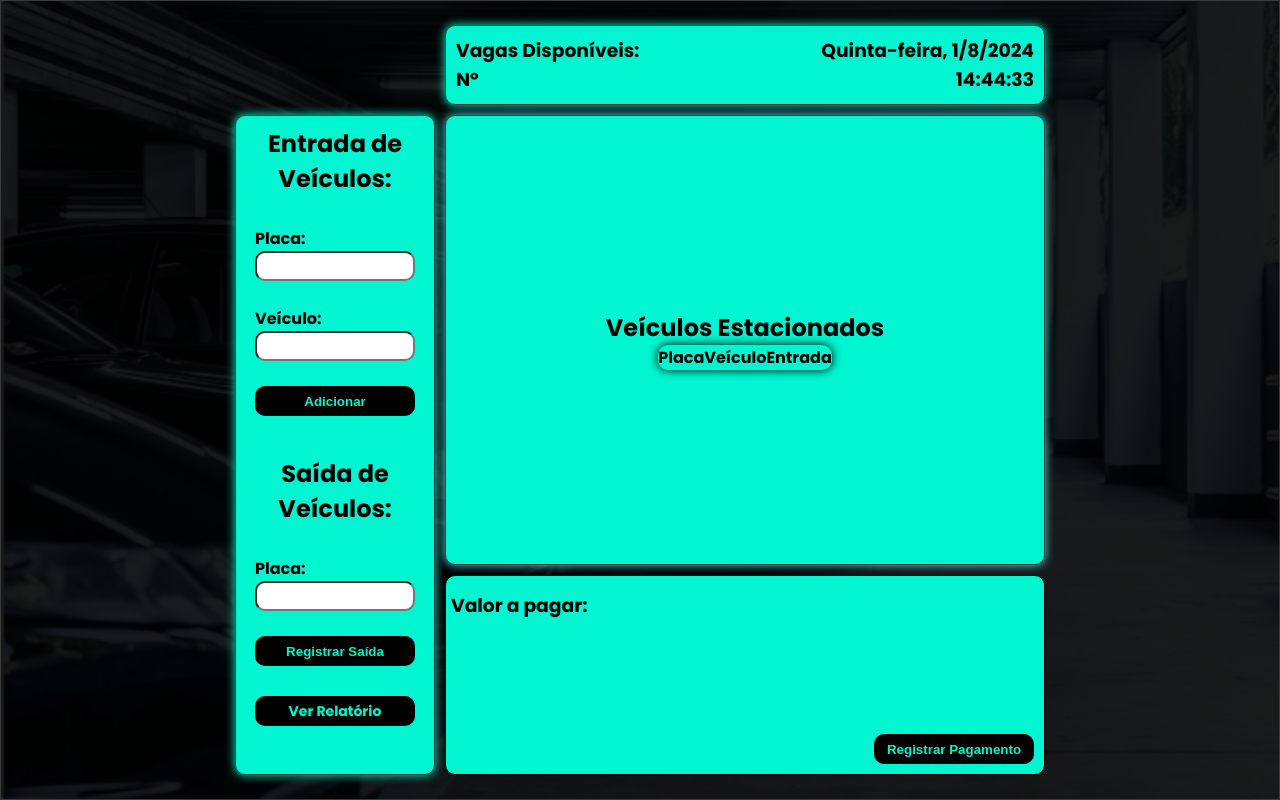
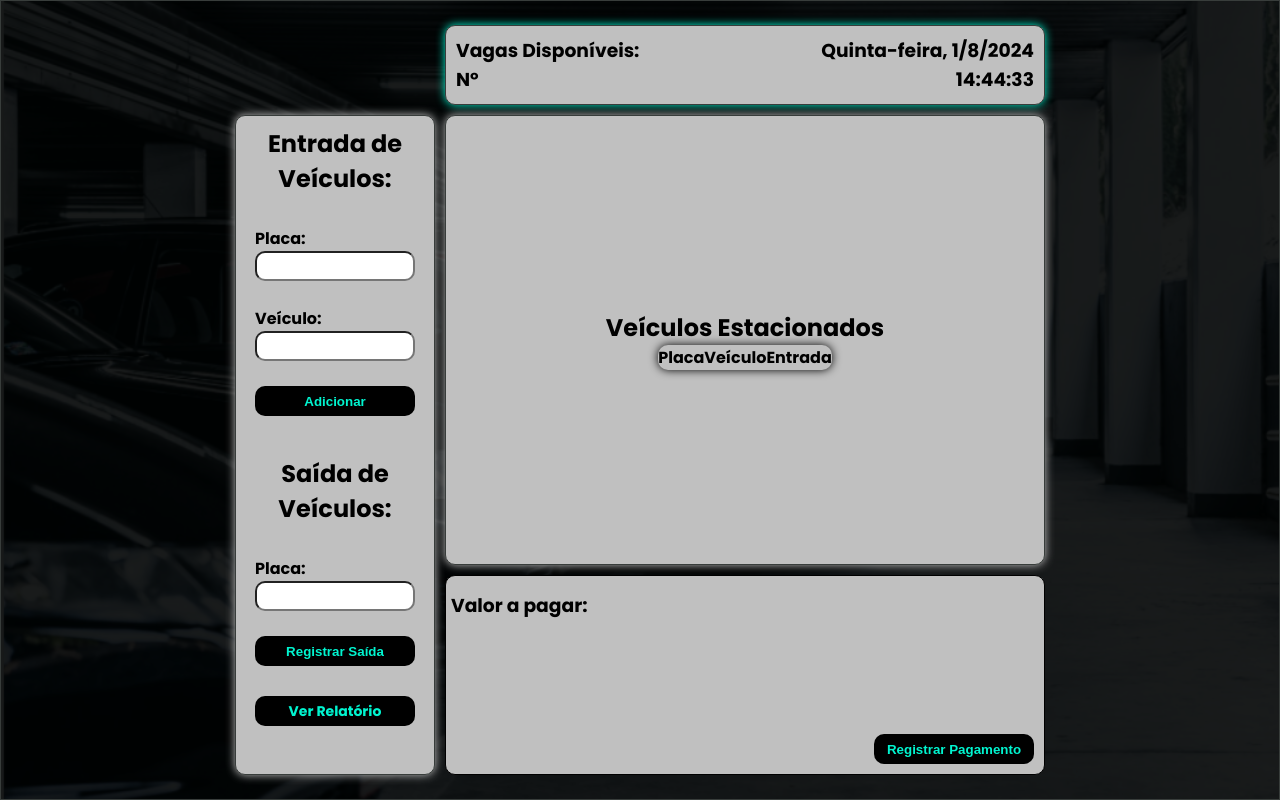
Before and after one commit to AlexAbreuGomes/parkingsystem, a plain HTML site: page registro.html in a window 1280 px wide. Drawn offline with Linux system fonts and the light colour scheme.

Commit message:
att style

```diff
--- a/assets/css/style-registro.css
+++ b/assets/css/style-registro.css
@@ -56,7 +56,7 @@ Por fim, a propriedade pointer-events é definida como none, para garantir que a
     align-items: center;
     justify-content: center;
     font-size: 40px;
-    background-color: #52DEE5;
+    background-color: #c0c0c0;
 }
 
 #lateral {
@@ -66,10 +66,10 @@ Por fim, a propriedade pointer-events é definida como none, para garantir que a
     justify-content: flex-start;
     width: 200px;
     height: 660px;
-    background-color: #00f5d0;
+    background-color: #c0c0c0;
     border-radius: 10px;
     border: 1px solid #383D3B;
-    box-shadow: 0 0 10px #00f5d0;
+    box-shadow: 0 0 10px #c0c0c0;
     margin-bottom: -90px;
     gap: 20px;
 }
@@ -117,7 +117,7 @@ input {
 }
 
 .submit:hover, .relatorio:hover, .submitPagamento:hover {
-    background-color: #ffffff; /* Cor de fundo ao passar o mouse */
+    background-color: #00f5d0; /* Cor de fundo ao passar o mouse */
     color: #000000; /* Cor do texto ao passar o mouse */
 }
 
@@ -142,7 +142,7 @@ a {
     justify-content: space-between;
     width: 600px;
     padding: 10px 10px 10px 10px;
-    background-color: #00f5d0;
+    background-color: #c0c0c0;
     border-radius: 10px;
     border: 1px solid #383D3B;
     box-shadow: 0 0 10px #00f5d0;
@@ -170,9 +170,9 @@ a {
     width: 600px;
     height: 450px;
     border: 1px solid #383D3B;
-    background-color: #00f5d0;
+    background-color: #c0c0c0;
     border-radius: 10px;
-    box-shadow: 0 0 10px #52DEE5;
+    box-shadow: 0 0 10px #c0c0c0;
     overflow-y:auto;
 }
 
@@ -186,7 +186,7 @@ a {
 
 #veiculos-registrados::-webkit-scrollbar-track {
     width: 5px;
-    background: #00f5d0; /* cor da trilha da barra de rolagem */
+    background: #c0c0c0; /* cor da trilha da barra de rolagem */
     border-top-right-radius: 10px; /* radius da trilha */
     border-bottom-right-radius: 10px;
 }
@@ -224,7 +224,7 @@ td {
     height: 40px;
     font-size: 15px;
     font-weight: 700;
-    color: #00f5d0;
+    color: #c0c0c0;
     background-color: #000;
     border: 1px solid #383D3B;
 }
@@ -248,7 +248,7 @@ tr:last-child td:last-child {
     border: 1px solid #000; /* Apenas para visualização */
     padding:5px; /* Apenas para visualização */
     border-radius: 10px;
-    background-color: #00f5d0;
+    background-color: #c0c0c0;
 
 }
 
```
